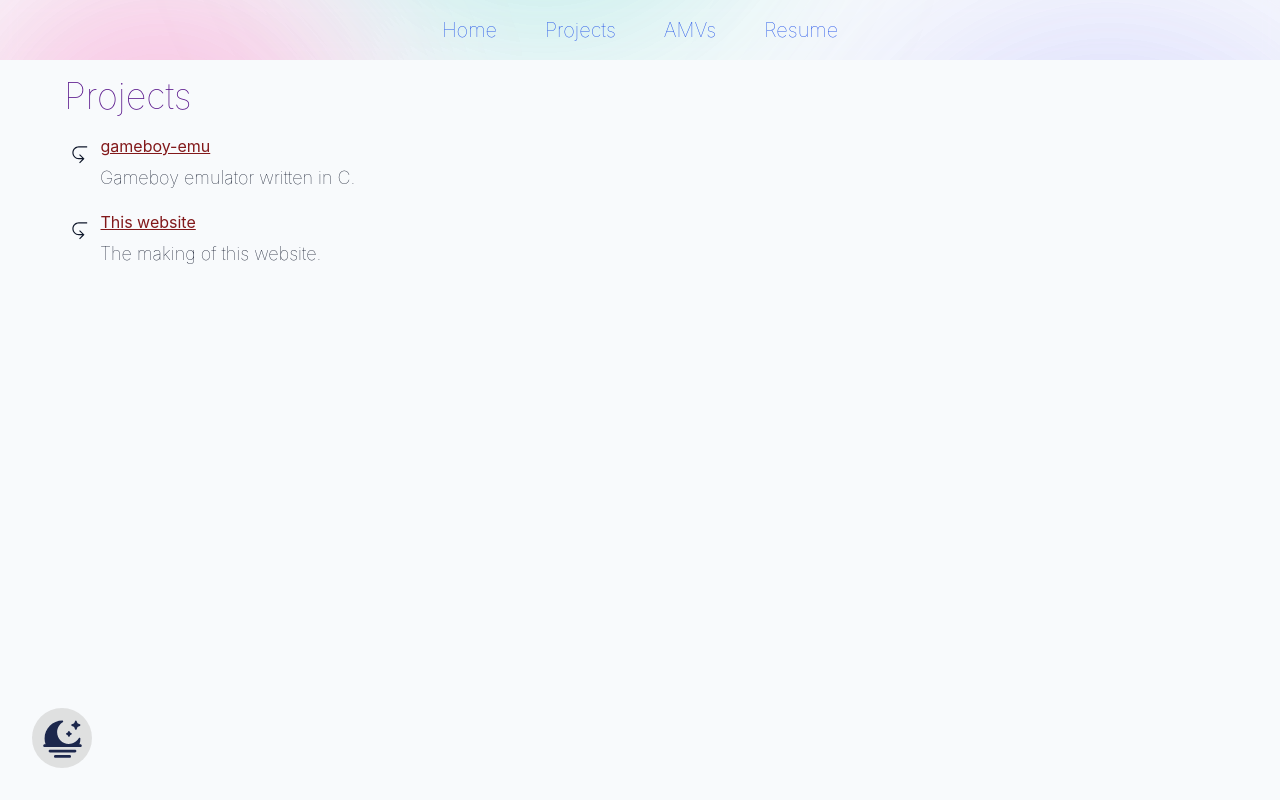
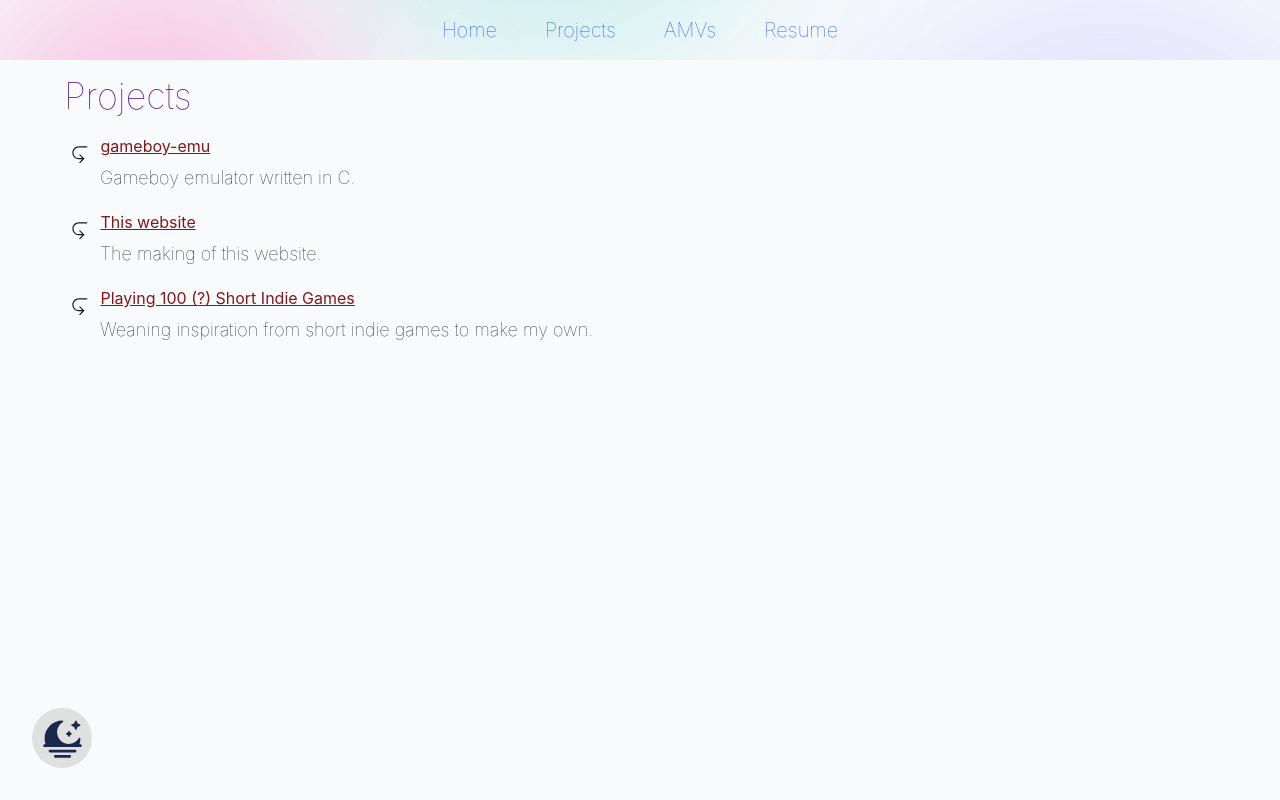
Before and after one commit to PsioNicolas/psionicolas.github.io, a SvelteKit app: page /projects in a window 1280 px wide. Built offline with nearby package versions, Linux system fonts and the light colour scheme.

Commit message:
Indie game blog intro

```diff
--- a/src/routes/layout.css
+++ b/src/routes/layout.css
@@ -63,7 +63,7 @@ p {
 
 /* Code blocks */
 pre {
-	@apply my-4 rounded-lg py-6 shadow-xl/20 outline-3 outline-accent;
+	@apply my-4 rounded-2xl py-6 shadow-xl/20;
 }
 
 /* Multiline code blocks */
--- a/src/routes/projects/+page.svelte
+++ b/src/routes/projects/+page.svelte
@@ -14,6 +14,12 @@
 			name: 'This website',
 			url: '/this-website',
 			description: 'The making of this website.'
+		},
+		{
+		    id: 3,
+			name: 'Playing 100 (?) Short Indie Games',
+			url: '/indie-games',
+			description: 'Weaning inspiration from short indie games to make my own.'
 		}
 	] as const;
 </script>
--- /dev/null
+++ b/src/routes/projects/indie-games/+page.md
@@ -0,0 +1,25 @@
+---
+title: Playing 100 (?) Short Indie Games
+date: July 14, 2026
+---
+
+<script lang="ts">
+    import BlogLayout from '$lib/components/BlogLayout.svelte';
+</script>
+
+<BlogLayout>
+
+# { title }
+### Started { date }
+
+For as long as I can remember, I've always wanted to make games. In fact, the main reason I went into the Computer Science major is because I wanted to be a game programmer. Even with that experience under my belt, it's proved to be quite difficult to finish my first game. There are a variety of reasons for this: having trouble splitting up tasks into bite-sized pieces, not having many ideas that interest me, etc.
+
+With the help of my sibling, I recently came to the realization that a big reason why I struggle to finish my first game is because I don't play short indie games very often. There is a fundamental disconnect between what I want to make and the content I am feeding my brain; if I play games with large scopes made by multi-billion dollar companies all the time, where am I going to get the inspiration to make a small game made by one or two people?
+
+This is my first step in changing that. This blog will be a collection of my thoughts on short indie games of all kinds. I don't have a formal structure for these notes, but generally I will write about the things that jumped out at me and how I can take inspiration from it for my own games.
+
+## Escaped Chasm - Temmie Chang
+
+My sibling has been telling me to play this game for almost three years at this point. The [itch.io](https://tuyoki.itch.io/escaped-chasm) page has been rotting in my Chrome tabs for equally as long, long enough that it actually reminded me of the manner the main character of this game deteriorates as the game progresses.
+
+</BlogLayout>
```
